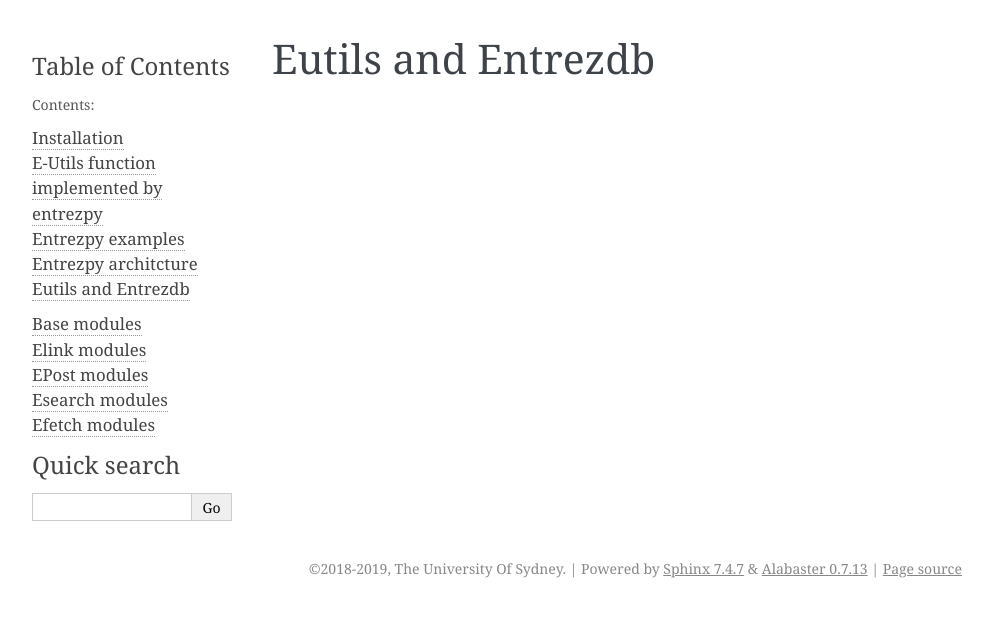
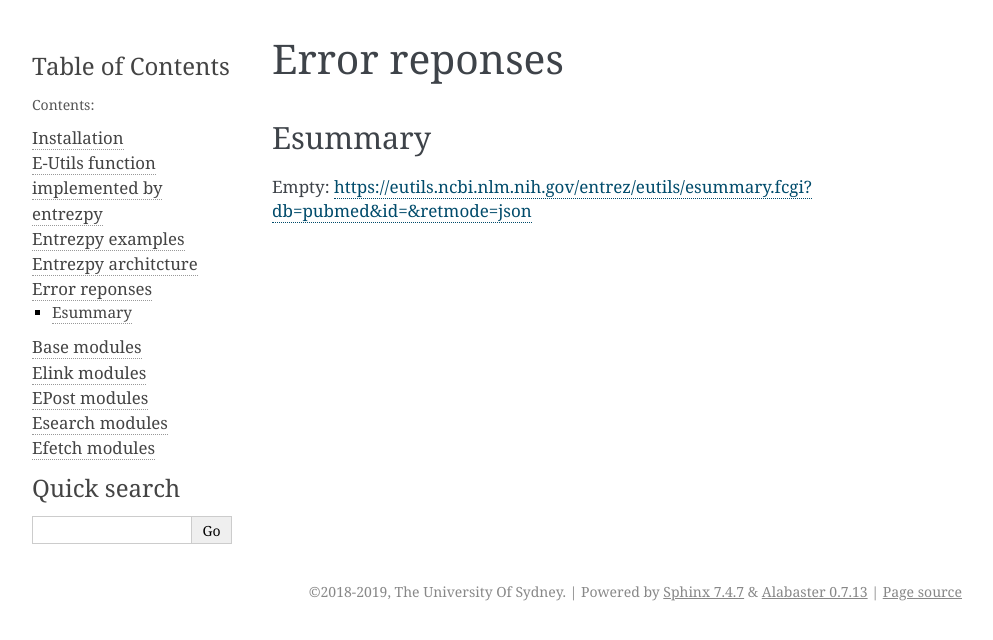
Before and after one commit to AAFC-Lethbridge-Bioinformatics-Support/entrezpy-fork, a Sphinx documentation site: the page built from docs/entrezpy-doc/source/background/entrezdb.rst, in a window 1280 px wide. Shown: the top 640 px of the page, without its empty margins (148-1141 px from the left). Built offline with Sphinx 7.4.7, drawn with Linux system fonts in a browser that asks for light colours.

Commit message:
docs: start E-Utils error collection

```diff
--- a/docs/entrezpy-doc/source/background/entrezdb.rst
+++ b/docs/entrezpy-doc/source/background/entrezdb.rst
@@ -1,2 +1,8 @@
-Eutils and Entrezdb
-===================
+Error reponses
+==============
+
+Esummary
+--------
+
+Empty:
+https://eutils.ncbi.nlm.nih.gov/entrez/eutils/esummary.fcgi?db=pubmed&id=&retmode=json
```
